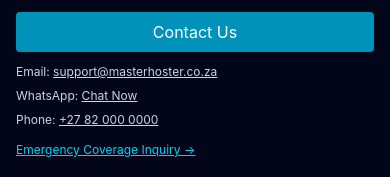
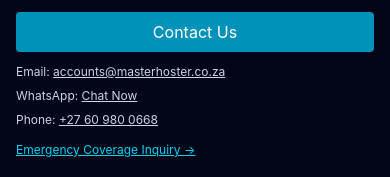
Before and after one commit to stefandavel432-hash/masterhoster-website, a Next.js app: page / in a window 390 px wide. Shown: the part 5651-5828 px from the top of the page. Built offline with nearby package versions, Linux system fonts and the light colour scheme.

Commit message:
Fix footer email, phone, and WhatsApp link to 27609800668

```diff
--- a/src/components/Footer.tsx
+++ b/src/components/Footer.tsx
@@ -74,13 +74,13 @@ export const Footer: React.FC<FooterProps> = ({ onOpenContact }) => {
             Contact Us
           </button>
           <p className="text-xs mb-2">
-            Email: <a href="mailto:support@masterhoster.co.za" className="underline hover:text-white">support@masterhoster.co.za</a>
+            Email: <a href="mailto:accounts@masterhoster.co.za" className="underline hover:text-white">accounts@masterhoster.co.za</a>
           </p>
           <p className="text-xs mb-2">
-            WhatsApp: <a href="https://wa.me/27820000000" target="_blank" rel="noopener noreferrer" className="underline hover:text-cyan-300">Chat Now</a>
+            WhatsApp: <a href="https://wa.me/27609800668?text=Hi%20MasterHoster%2C%20I%27d%20like%20to%20inquire%20about%20internet%20coverage%20and%20packages." target="_blank" rel="noopener noreferrer" className="underline hover:text-cyan-300">Chat Now</a>
           </p>
           <p className="text-xs mb-2">
-            Phone: <a href="tel:+27820000000" className="underline hover:text-cyan-300">+27 82 000 0000</a>
+            Phone: <a href="tel:+27 60 980 0668" className="underline hover:text-cyan-300">+27 60 980 0668</a>
           </p>
           <a href="/support/emergency" className="text-xs text-cyan-400 hover:text-cyan-300 underline">Emergency Coverage Inquiry →</a>
         </div>
```
